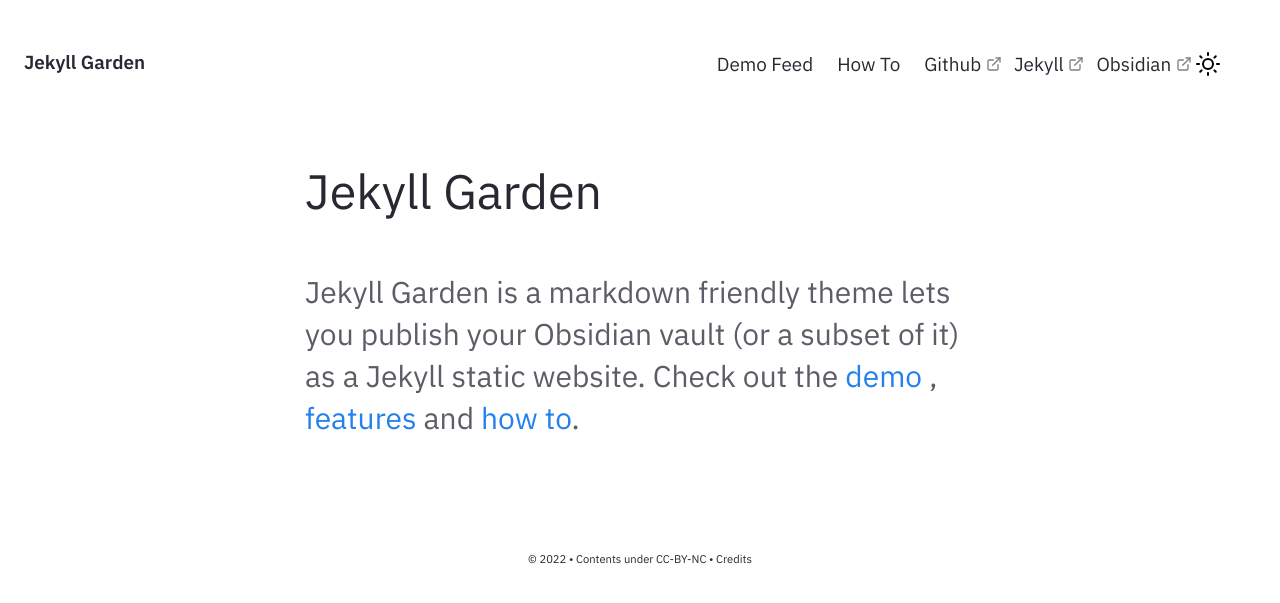
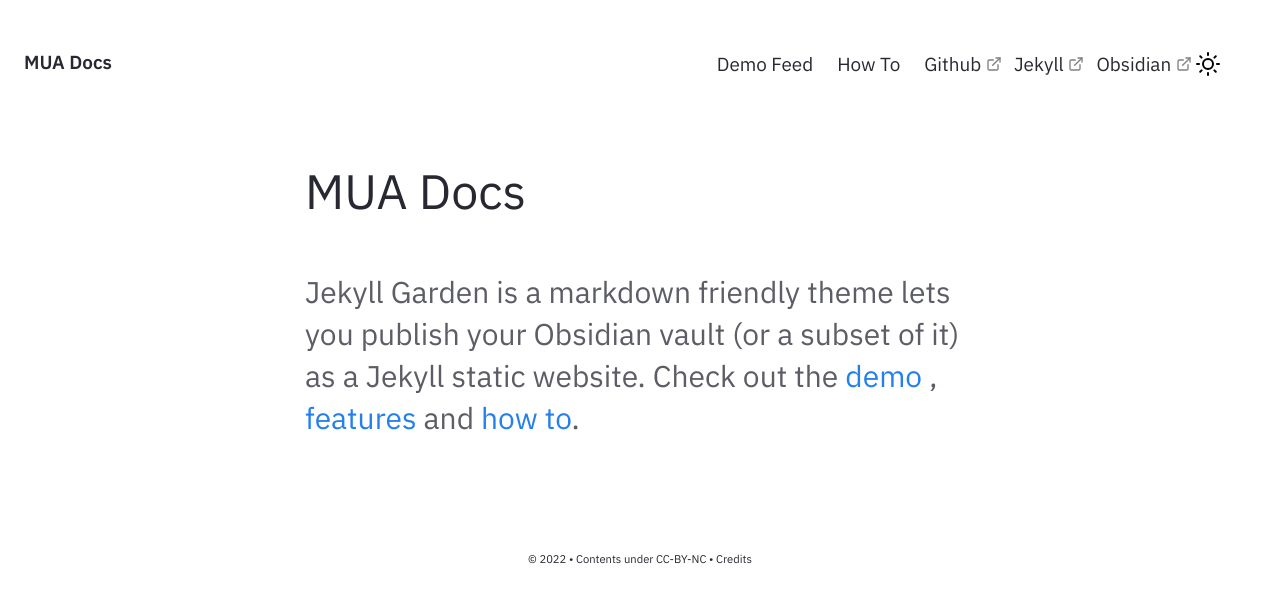
Before and after one commit to andre-ye/muadocs, a Jekyll site: the page built from pages/index.md, in a window 1280 px wide. Shown: the top 603 px of the page. Built offline with Jekyll 4.4.1, drawn with Linux system fonts in a browser that asks for light colours.

Commit message:
Update _config.yml

```diff
--- a/_config.yml
+++ b/_config.yml
@@ -19,7 +19,7 @@
 # in the templates via {{ site.myvariable }}.
 
 # URL is the base hostname with protocol for your site, eg http://example.com
-url: "" # the base hostname & protocol for your site, e.g. http://example.com
+url: "https://github.io/andre-ye" # the base hostname & protocol for your site, e.g. http://example.com
 
 # If you want to install this jekyll in a subpath (eg /digitalgarden) set it here.
 # Else keep it Empty (DON'T PUT /; Keep it empty)
@@ -27,7 +27,7 @@ baseurl: ""
 
 # Website Header, Description, Footer year and text.
 # If you are deleting this, make sure you remove it from HTML files too
-heading: Jekyll Garden # Change this
+heading: MUA Docs # Change this
 content: Obsidian ready Jekyll Theme
 copyright:
   year: © 2022
```
